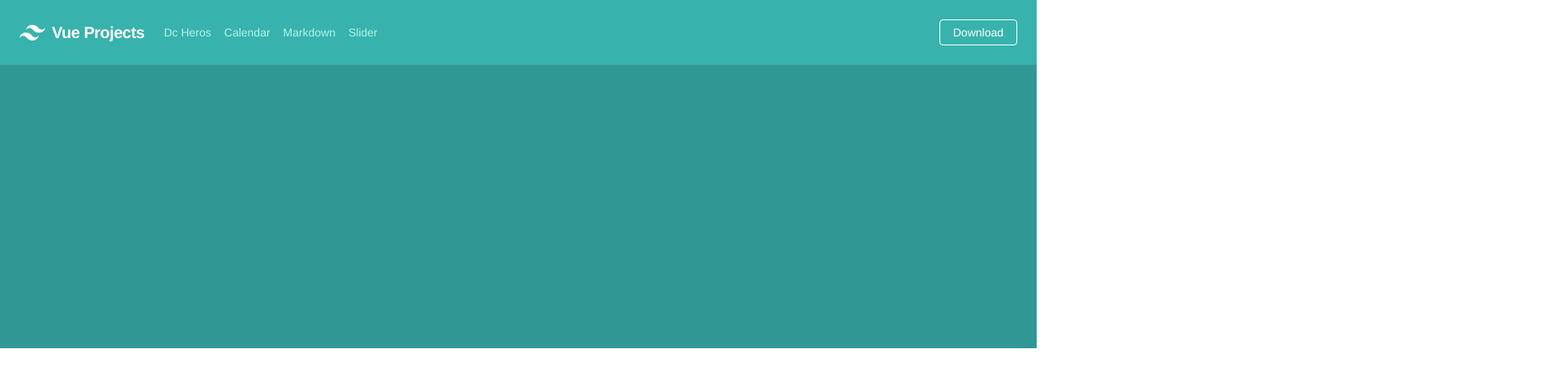
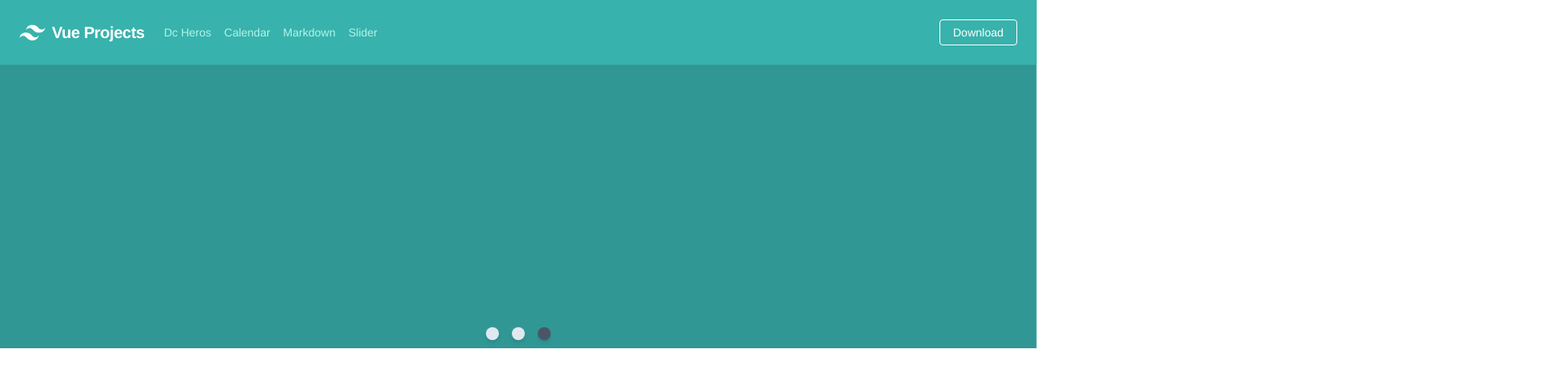
Before and after one commit to ratulkhan44/vue-projects, a Vue app: page /slider in a window 1280 px wide. Shown: the top 468 px of the page at 81% size, 1920 px wide, since content can reach past the window. Built offline with nearby package versions, Linux system fonts and the light colour scheme.

Commit message:
slider project complete

```diff
--- a/src/pages/Slider.vue
+++ b/src/pages/Slider.vue
@@ -1,12 +1,38 @@
 <template>
-  <div class="flex flex-wrap w-full">
-    <div class="absolute w-full" v-for="(color, index) in sliders" :key="color">
-      <div
-        v-if="currentSlide == index"
-        :class="color"
-        style="height: 350px"
-      ></div>
+  <div class="flex flex-wrap w-full relative">
+    <div class="w-full absolute" v-for="(color, index) in sliders" :key="color">
+      <transition name="fade">
+        <div
+          v-if="currentSlide == index"
+          :class="color"
+          style="height: 350px"
+        ></div>
+      </transition>
     </div>
+    <div class="w-full" style="height: 340px">
+      <div class="absolute bottom-0 w-full flex justify-center">
+        <div
+          v-for="(slider, index) in sliders"
+          :key="slider"
+          @click="makeActive(index)"
+          class="w-4 h-4 mx-2 rounded-full cursor-pointer shadow-md"
+          :class="currentSlide == index ? 'bg-gray-700' : 'bg-gray-300'"
+        ></div>
+      </div>
+    </div>
+    <!-- <div class="w-full my-10 flex">
+      <div class="m-auto">
+        <transition name="fade">
+          <h1 v-if="isTitleShowing">Slider Carousel</h1>
+        </transition>
+        <button
+          @click="isTitleShowing = !isTitleShowing"
+          class="px-2 rounded border"
+        >
+          Toggle Text
+        </button>
+      </div>
+    </div> -->
   </div>
 </template>
 
@@ -17,13 +43,19 @@
       currentSlide: 0,
       interval: "",
       sliders: ["bg-blue-600", "bg-yellow-600", "bg-teal-600"],
+      isTitleShowing: true,
     };
+  },
+  methods: {
+    makeActive(index) {
+      this.currentSlide = index;
+    },
   },
   mounted() {
     this.interval = setInterval(() => {
       this.currentSlide = this.currentSlide == 2 ? 0 : this.currentSlide + 1;
       console.log(this.currentSlide);
-    }, 1000);
+    }, 2000);
   },
   beforeUnmount() {
     clearInterval(this.interval);
@@ -32,4 +64,16 @@
 </script>
 
 <style>
+.fade-enter-active,
+.fade-leave-active {
+  transition: all 1s ease;
+}
+.fade-enter-from {
+  opacity: 0;
+  transform: translateX(-100%);
+}
+.fade-leave-to /* .fade-leave-active below version 2.1.8 */ {
+  opacity: 0;
+  transform: translateX(100%);
+}
 </style>
```
